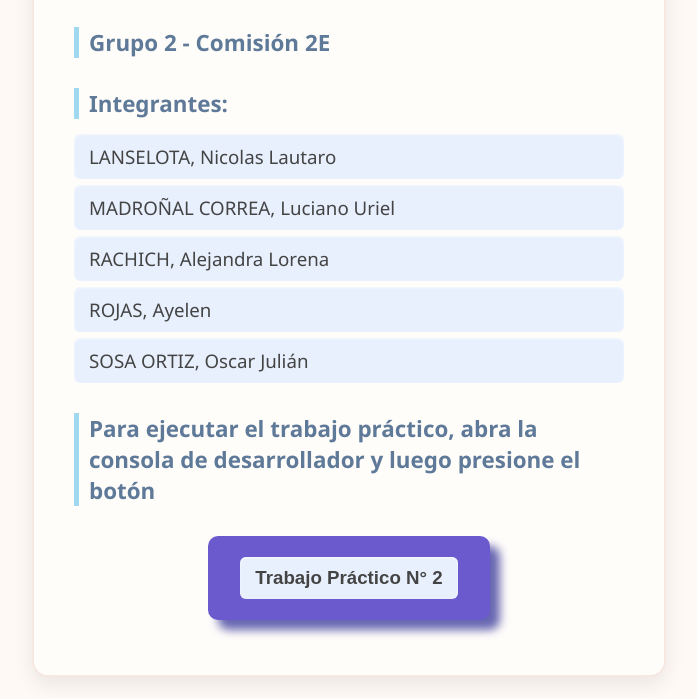
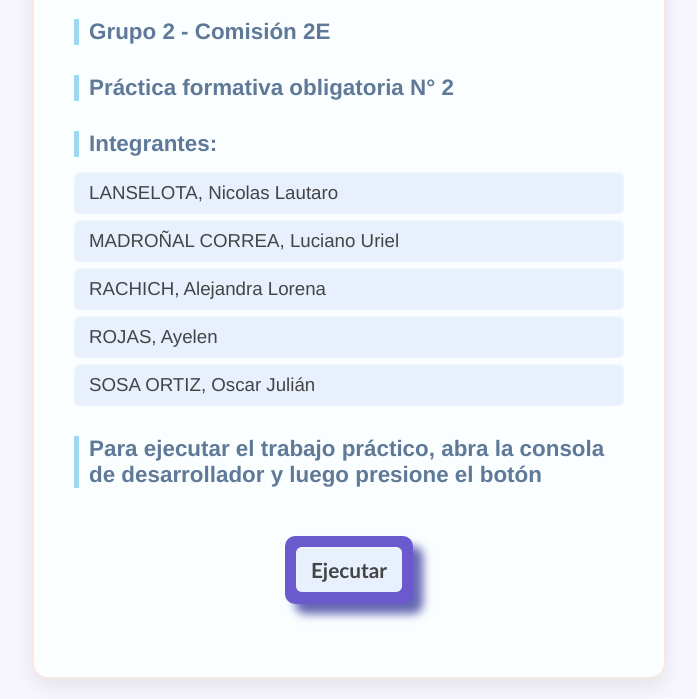
Before and after one commit to Alexa-2k/FrontEnd_PFO2-JS, a plain HTML site: page index.html in a window 1280 px wide. Shown: the part 137-836 px from the top of the page, without its empty margins (291-988 px from the left). Drawn offline with Linux system fonts and the light colour scheme.

Commit message:
mejoras en css

```diff
--- a/index.html
+++ b/index.html
@@ -11,6 +11,7 @@
         <main>
             <h1>Diseño web - Frontend</h1>
             <h2>Grupo 2 - Comisión 2E</h2>
+            <h2>Práctica formativa obligatoria N° 2</h2>
             <h2>Integrantes: </h2>
             <h3>LANSELOTA, Nicolas Lautaro</h3>
             <h3>MADROÑAL CORREA, Luciano Uriel</h3>
@@ -19,9 +20,11 @@
             <h3>SOSA ORTIZ, Oscar Julián</h3>
 
             <div id="explanation">
-            <h2>Para ejecutar el trabajo práctico, abra la consola de desarrollador y luego presione el botón</h2>
+                <h2>Para ejecutar el trabajo práctico, abra la consola de desarrollador y luego presione el botón</h2>
             </div>
-            <button id="btnEjecutar"><a><h3 id="btnText">Trabajo Práctico N° 2</h3></a></button>
+            <button id="btnEjecutar"><a>
+                    <h3 id="btnText">Ejecutar</h3>
+                </a></button>
 
         </main>
 
--- a/style.css
+++ b/style.css
@@ -1,7 +1,6 @@
 body {
-    font-family: 'Segoe UI', Tahoma, Geneva, Verdana, sans-serif;
-    background: #fef9f4;
-    /* Fondo pastel suave */
+    font-family: 'Helvetica', Arial, Verdana, sans-serif;
+    background: #f7f6ff;
     color: #333;
     margin: 0;
     padding: 20px;
@@ -10,7 +9,7 @@ body {
 }
 
 main {
-    background: #fffdfa;
+    background: #fafeff;
     max-width: 550px;
     width: 100%;
     padding: 25px 40px;
@@ -60,18 +59,16 @@ h3:hover {
 #btnEjecutar {
     border-radius: 10px;
     background-color: #6a5acd;
-    /* violeta pastel */
     border: none;
     color: white;
-    padding: 15px 32px;
+    padding: 1% 2%;
     text-align: center;
     display: block;
-    margin: 30px auto;
+    margin: 3rem auto;
     font-size: 16px;
     font-weight: 600;
     cursor: pointer;
     transition: background-color 0.4s ease, transform 0.2s ease;
-    /*box-shadow: 0 12px 20px rgba(0, 0, 0, 0.15);*/
     box-shadow: 10px 10px 10px rgba(0, 0, 128, 0.6)
 }
 
@@ -81,7 +78,8 @@ h3:hover {
 }
 
 #btnText {
-   /* color: #5a4bb8;*/
+    font-family: Calibri, sans-serif;
+    font-size: 1.3rem;
     font-weight: bolder;
 
 }
```
Also changed, not shown: tp2.js (indentation only), 1 other file.
